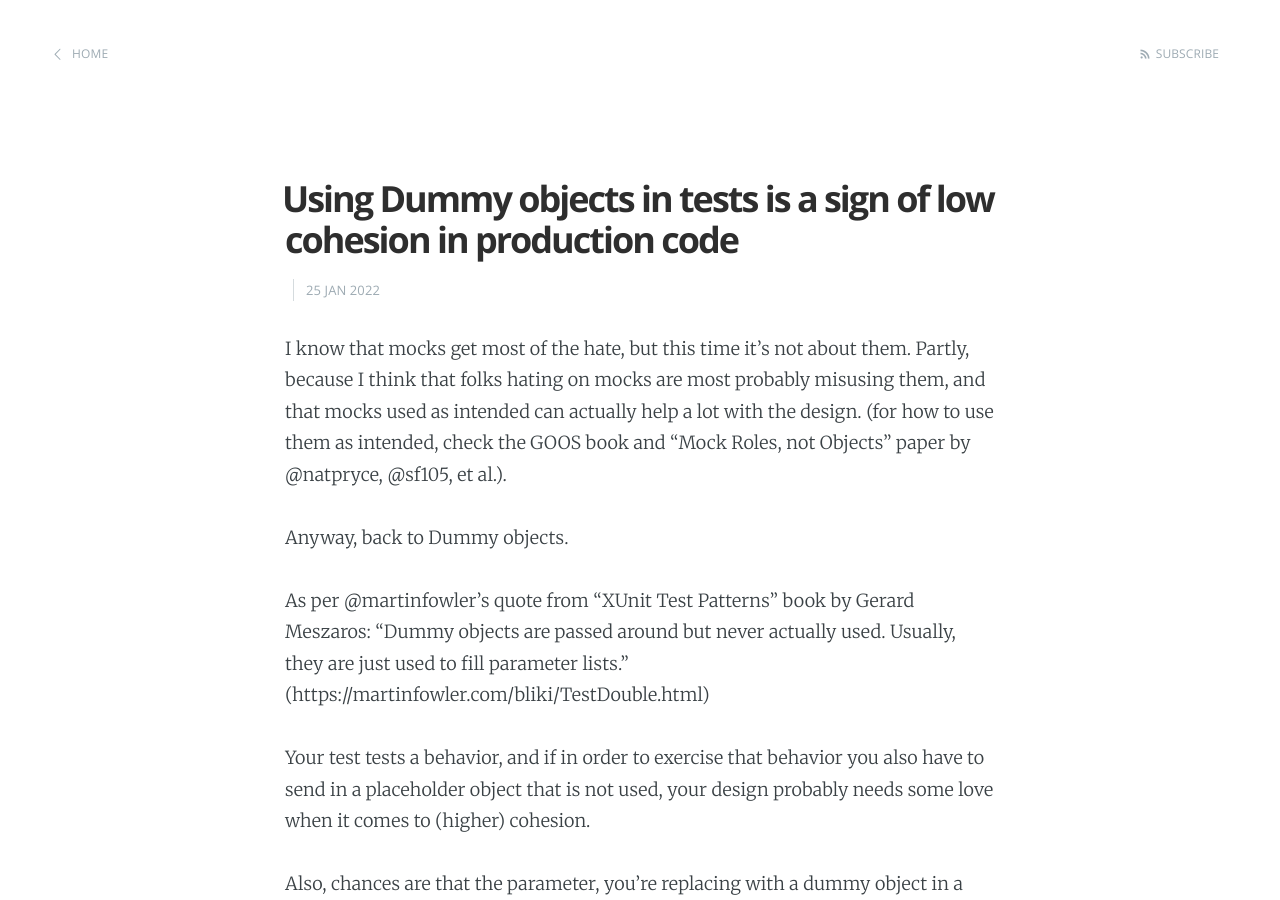
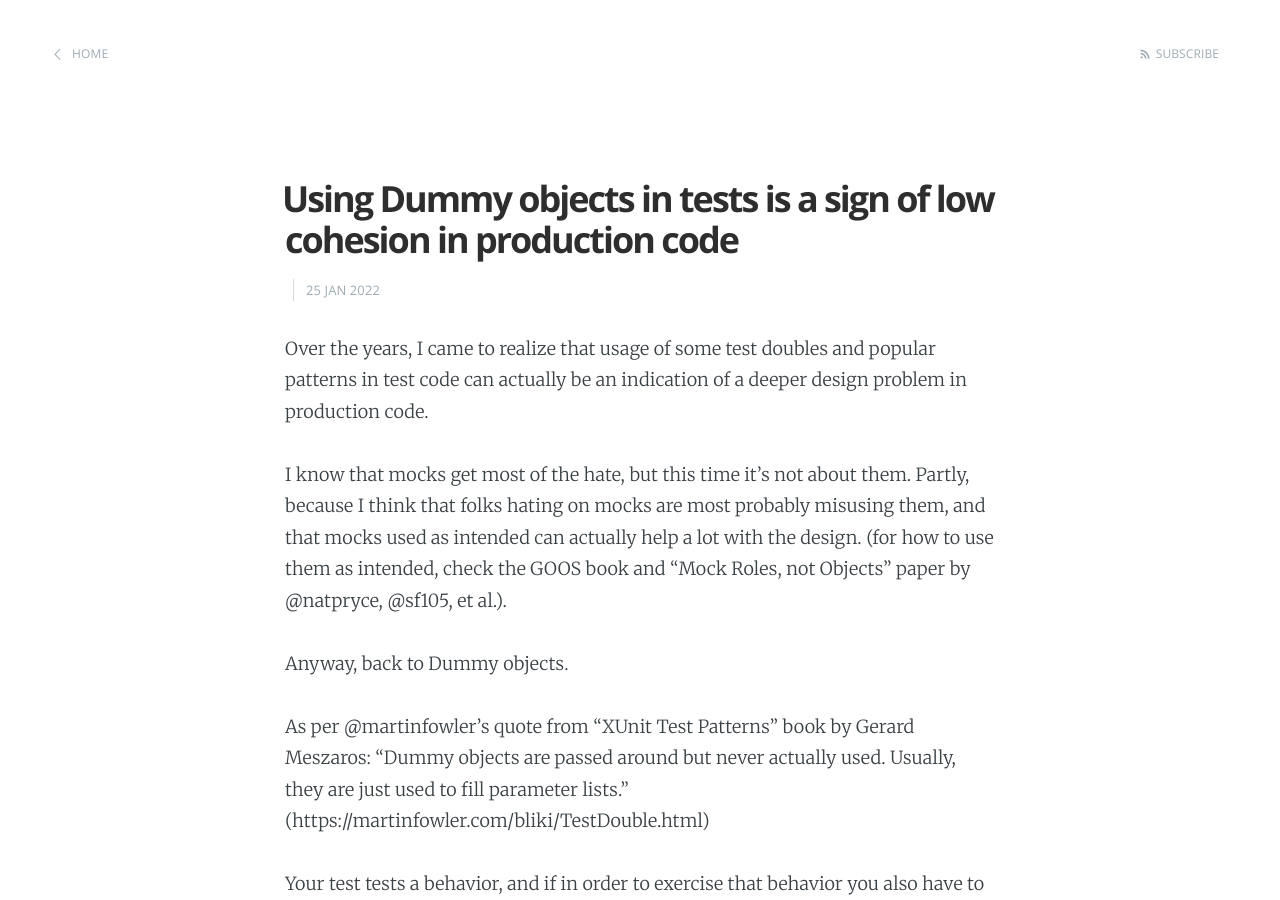
Before and after one commit to dragan-stepanovic/dragan-stepanovic.github.io, a Jekyll site: the page built from _posts/2022-01-25-test-doubles-low-cohesion.md, in a window 1280 px wide and 900 px high. Built offline with Jekyll 4.4.1, drawn with Linux system fonts in a browser that asks for light colours; our own code applies the rules of GitHub Pages for plain Markdown files; comment, search, counter and statistics services are not loaded.

Commit message:
Update 2022-01-25-test-doubles-low-cohesion.md

```diff
--- a/_posts/2022-01-25-test-doubles-low-cohesion.md
+++ b/_posts/2022-01-25-test-doubles-low-cohesion.md
@@ -1,6 +1,8 @@
 ---
 title: Using Dummy objects in tests is a sign of low cohesion in production code
 ---
+
+Over the years, I came to realize that usage of some test doubles and popular patterns in test code can actually be an indication of a deeper design problem in production code.
 
 I know that mocks get most of the hate, but this time it's not about them. Partly, because I think that folks hating on mocks are most probably misusing them, and that mocks used as intended can actually help a lot with the design.
 (for how to use them as intended, check the GOOS book and "Mock Roles, not Objects" paper by
```
